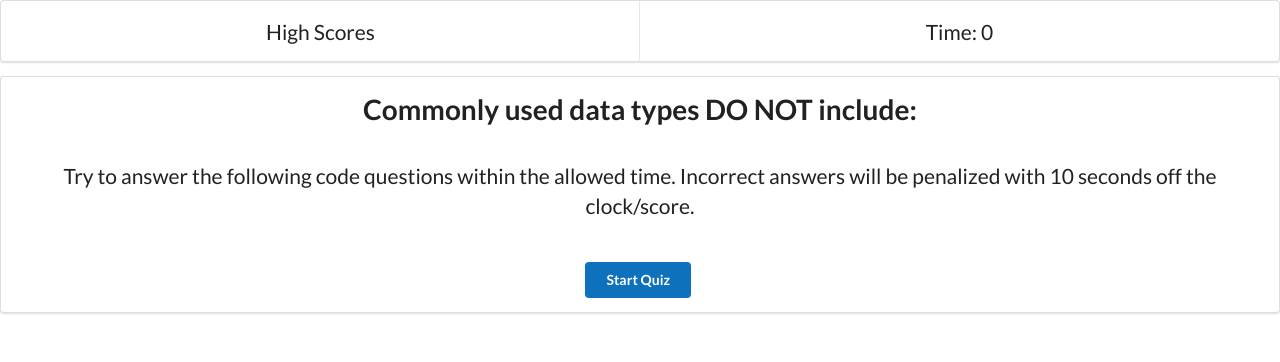
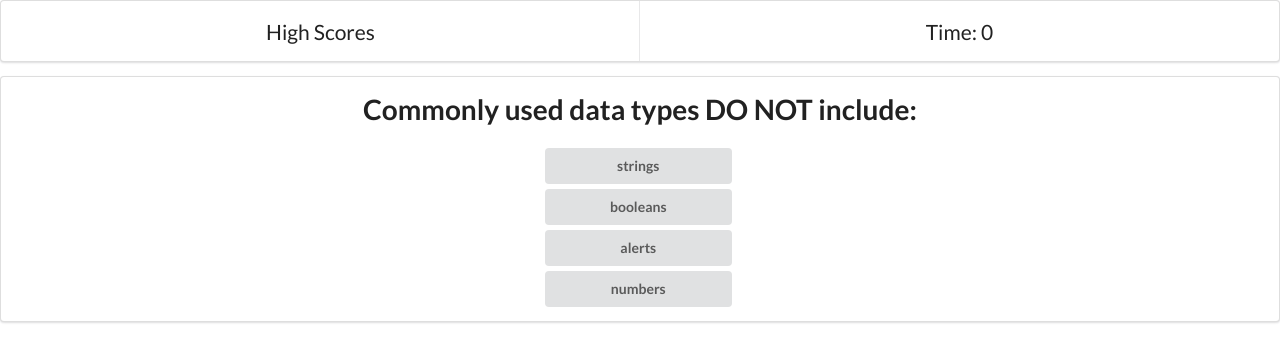
Before and after one commit to benjamind10/code-assessment, a plain HTML site: page index.html in a window 1280 px wide. Both pictures are taken after a click on the button "Start Quiz". Drawn offline with nearby package versions, Linux system fonts and the light colour scheme.

Commit message:
working function that renders the right multiple choices

```diff
--- a/assets/css/style.css
+++ b/assets/css/style.css
@@ -21,3 +21,15 @@ header p {
 section p {
   font-size: 1.5em;
 }
+
+section form {
+  font-size: 1.5em;
+  display: flex;
+  flex-flow: column wrap;
+  align-items: center;
+  gap: 5px;
+}
+
+section input {
+  width: 15%;
+}
--- a/assets/js/script.js
+++ b/assets/js/script.js
@@ -1,6 +1,8 @@
 var mainButton = document.getElementById('main-button');
 var mTitle = document.getElementById('mTitle');
 var mBody = document.getElementById('body');
+var form = document.querySelector('form');
+var mChoices = document.querySelector('input');
 
 var mainObj = [
   {
@@ -9,8 +11,12 @@ var mainObj = [
   },
   {
     title: 'Commonly used data types DO NOT include:',
-    options: ['strings', 'booleans', 'alerts', 'options'],
+    options: ['strings', 'booleans', 'alerts', 'numbers'],
     answer: 'alerts',
+  },
+  {
+    title: 'The condition in an if / else statement is enclosed with?',
+    options: ['quotes', 'curly brackets', 'parenthesis', 'square brackets'],
   },
 ];
 
@@ -19,11 +25,22 @@ mBody.textContent = mainObj[0].body;
 
 mainButton.addEventListener('click', function () {
   mTitle.textContent = mainObj[1].title;
+  mainButton.style.display = 'none';
+  makeButton(mainObj[1].options);
 });
 
-function makeButton() {
-  var choices1 = mainObj[1].options;
-  for (var i = 0; i < choices1.length; i++) {
-    console.log(choices1[i]);
+form.addEventListener('click', function (e) {
+  console.log(e);
+});
+
+function makeButton(choices) {
+  mBody.textContent = '';
+
+  for (var i = 0; i < choices.length; i++) {
+    var btnChoice = document.createElement('input');
+    btnChoice.className = 'ui button';
+    btnChoice.type = 'button';
+    btnChoice.value = choices[i];
+    form.appendChild(btnChoice);
   }
 }
--- a/index.html
+++ b/index.html
@@ -18,9 +18,11 @@
     </header>
     <section id="main-body" class="ui center aligned segment">
         <h1 id="mTitle"></h1>
-        <br>
-        <p id="body"></p>
-        <br>
+        <div class="container">
+            <p id="body">
+            <form id="body"></form>
+            </p>
+        </div>
         <button id="main-button" class="ui primary button">Start Quiz</button>
 
     </section>
```
